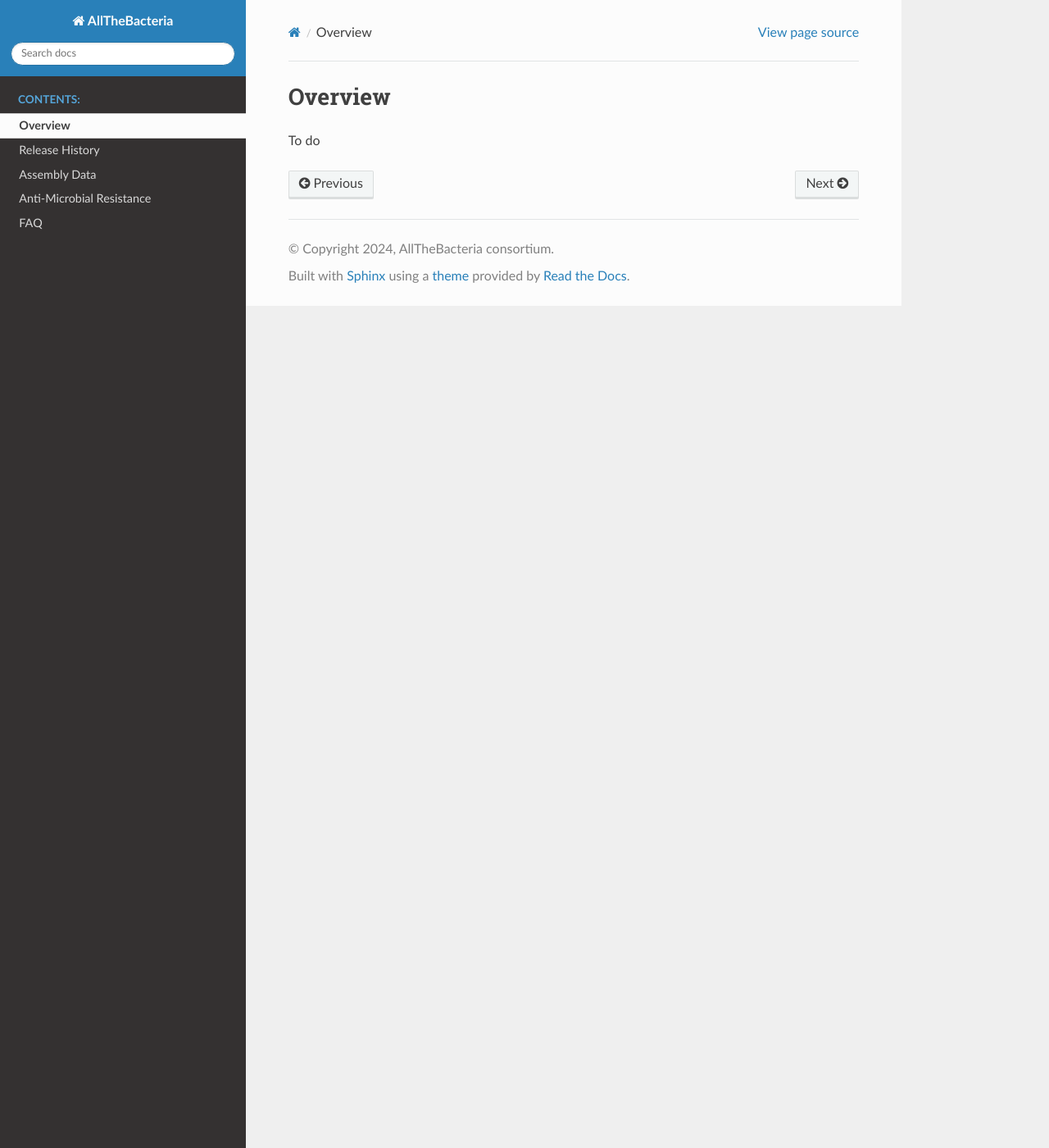
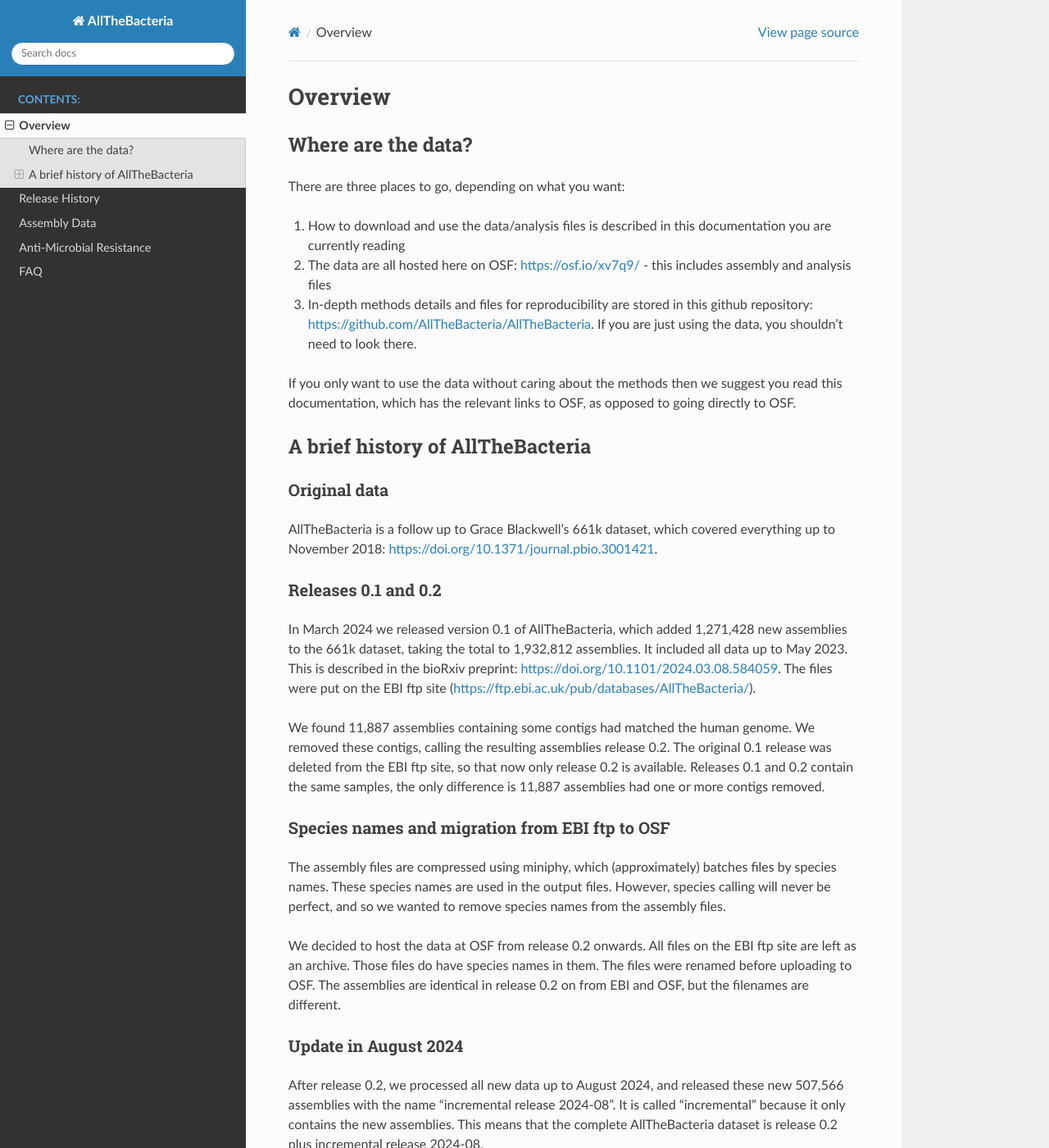
Before and after one commit to AllTheBacteria/AllTheBacteria, a Sphinx documentation site: the page built from docs/overview.rst, in a window 1280 px wide and 1400 px high. Shown: the whole window at 82% size. Built offline with Sphinx 7.4.7 and the Read the Docs theme 2.0.0, drawn with Linux system fonts in a browser that asks for light colours.

Commit message:
Add overview

```diff
--- a/docs/overview.rst
+++ b/docs/overview.rst
@@ -1,4 +1,71 @@
 Overview
 ========
 
-To do
+Where are the data?
+-------------------
+
+There are three places to go, depending on what you want:
+
+1. How to download and use the data/analysis files is described in this
+   documentation you are currently reading
+2. The data are all hosted here on OSF: https://osf.io/xv7q9/
+   - this includes assembly and analysis files
+3. In-depth methods details and files for reproducibility are stored in this
+   github repository: https://github.com/AllTheBacteria/AllTheBacteria.
+   If you are just using the data, you shouldn't need to look there.
+
+If you only want to use the data without caring about the methods then
+we suggest you read this documentation, which has the relevant links to OSF,
+as opposed to going directly to OSF.
+
+
+A brief history of AllTheBacteria
+---------------------------------
+
+Original data
+~~~~~~~~~~~~~
+
+AllTheBacteria is a follow up to Grace Blackwell's 661k dataset, which
+covered everything up to November 2018: https://doi.org/10.1371/journal.pbio.3001421.
+
+
+Releases 0.1 and 0.2
+~~~~~~~~~~~~~~~~~~~~
+
+In March 2024 we released version 0.1 of AllTheBacteria, which added
+1,271,428 new assemblies to the 661k dataset, taking the total to
+1,932,812 assemblies. It included all data up to May 2023.
+This is described in the bioRxiv preprint: https://doi.org/10.1101/2024.03.08.584059.
+The files were put on the EBI ftp site (https://ftp.ebi.ac.uk/pub/databases/AllTheBacteria/).
+
+We found 11,887 assemblies containing  some contigs had matched the human
+genome. We removed these contigs, calling the resulting assemblies
+release 0.2. The original 0.1 release was deleted from the EBI
+ftp site, so that now only release 0.2 is available. Releases 0.1 and 0.2
+contain the same samples, the only difference is 11,887 assemblies
+had one or more contigs removed.
+
+
+Species names and migration from EBI ftp to OSF
+~~~~~~~~~~~~~~~~~~~~~~~~~~~~~~~~~~~~~~~~~~~~~~~
+
+The assembly files are compressed using miniphy, which (approximately)
+batches files by species names. These species names are used in the output
+files. However, species calling will never be perfect, and so we wanted
+to remove species names from the assembly files.
+
+We decided to host the data at OSF from release 0.2 onwards. All files
+on the EBI ftp site are left as an archive. Those files do have species
+names in them. The files were renamed before uploading to OSF. The
+assemblies are identical in release 0.2 on from EBI and OSF, but
+the filenames are different.
+
+
+Update in August 2024
+~~~~~~~~~~~~~~~~~~~~~
+
+After release 0.2, we processed all new data up to August 2024,
+and released these new 507,566 assemblies with the name "incremental release
+2024-08". It is called "incremental" because it only contains the new
+assemblies. This means that the complete AllTheBacteria dataset is
+release 0.2 plus incremental release 2024-08.
```
